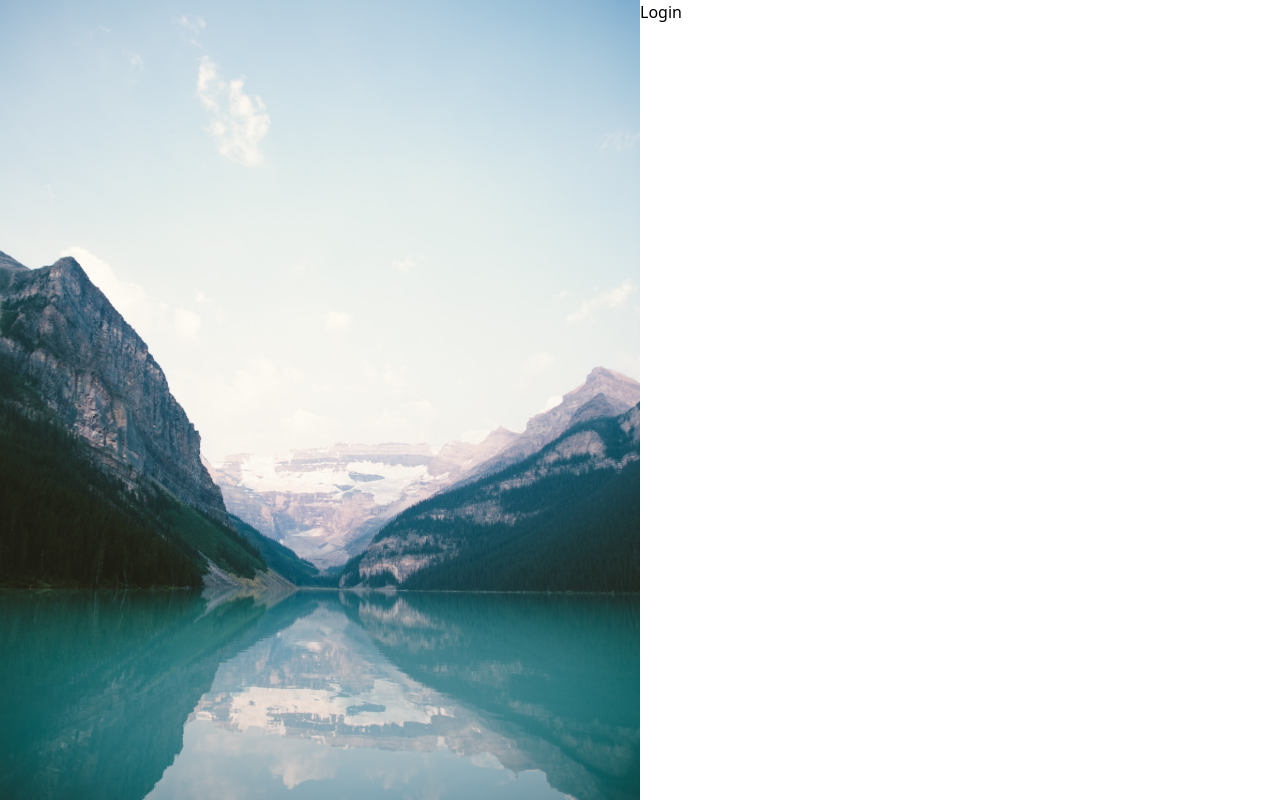
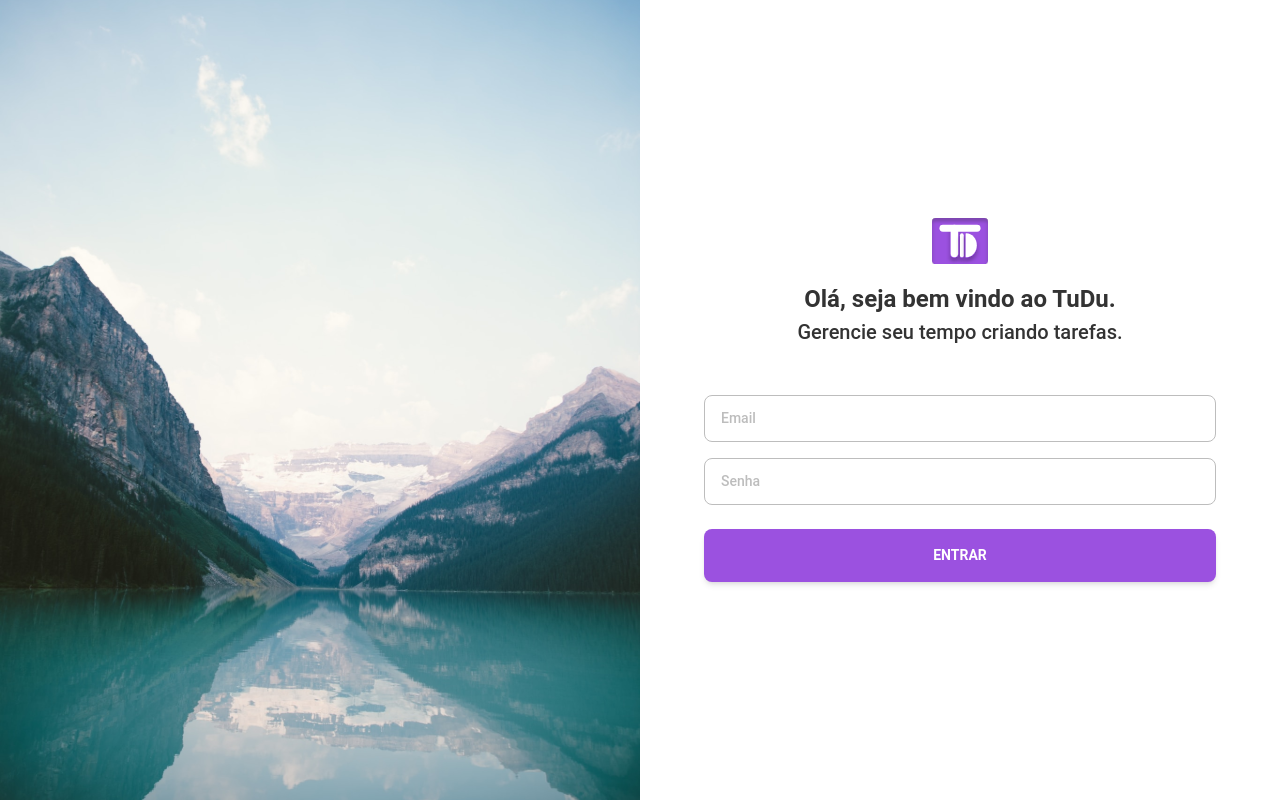
Before and after one commit to Du-devBR/Tu-Du-App, a React (Vite) app in the folder frontend/tu-du-app/: page /login in a window 1280 px wide. Built offline with nearby package versions, Linux system fonts and the light colour scheme.

Commit message:
chore: Criado tela de login com autenticação retornando token

```diff
--- a/frontend/tu-du-app/src/components/login/index.tsx
+++ b/frontend/tu-du-app/src/components/login/index.tsx
@@ -1,5 +1,67 @@
+import { ToastContainer } from "react-toastify";
+import logo from '../../assets/img/logo.svg'
+import { FormEvent, useState } from "react";
+import { useDispatch, useSelector } from "react-redux";
+import { IRootState } from "../../redux/store";
+import { fetchPostLogin } from "../../redux/reducer/login/action";
+
 export function Login(){
+
+  const dispatch = useDispatch()
+  const {loading, sucess, error, data} = useSelector((store: IRootState) => store.login)
+
+  const [errorEmail, setErrorEmail] = useState(false)
+  const [errorPassword, setErrorPassword] = useState(false)
+  const [loginUser, setLoginUser] = useState<ILoginUser>({
+    username: "",
+    password: "",
+  })
+
+  function submitLoginUser(event: FormEvent<HTMLFormElement>){
+    event.preventDefault()
+    dispatch<any>(fetchPostLogin(loginUser))
+  }
+
+  console.log(data)
+
   return(
-    <h1>Login</h1>
+    <div className=" w-1/2 flex flex-col items-center px-16 justify-center gap-6">
+      <div className="flex flex-col items-center">
+        <img className=" w-14 mb-4" src={logo} alt="" />
+        <h2 className=" text-h1 font-lg font-roboto text-black-800">Olá, seja bem vindo ao TuDu.</h2>
+        <p className=" text-h2 font-roboto font-md text-black-800">Gerencie seu tempo criando tarefas.</p>
+      </div>
+      {loading ? <p>...carregando</p> : <></>}
+      {error ? <p>...erro ao fazer login</p> : <></>}
+      {sucess ? <p>...sucesso</p> : <></>}
+      <div>
+        <ToastContainer autoClose={1000}/>
+      </div>
+      <form className="w-full flex flex-col" action="" onSubmit={submitLoginUser}>
+        <div className="flex flex-col gap-4">
+          <input
+            className={`px-4 py-3 rounded-lg bg-none outline-none border-[1px] text-black-800 font-md font-roboto text-p14 ${errorEmail ? "bg-red-100 border-red-1000 placeholder:text-red-1000" : "border-gray-300 placeholder:text-gray-300"} focus:outline-none focus:border-purple-1000 focus:ring-1 focus:ring-purple-100`}
+            type="text"
+            value={loginUser.username}
+            placeholder={`${errorEmail ? "email não cadastrado" : "Email"}`}
+            onChange={(event) => setLoginUser({...loginUser, username: event.target.value})}
+          />
+          <input
+            type="text"
+            value={loginUser.password}
+            className={`px-4 py-3 rounded-lg bg-none outline-none border-[1px] text-black-800 font-md font-roboto text-p14 ${errorPassword ? "bg-red-100 border-red-1000 placeholder:text-red-1000" : "border-gray-300 placeholder:text-gray-300"} focus:outline-none focus:border-purple-1000 focus:ring-1 focus:ring-purple-100`}
+            placeholder={`${errorPassword ? "Senha incorreta" : "Senha"}`}
+            onChange={(event) => setLoginUser({...loginUser, password: event.target.value})}
+          />
+        </div>
+        <button
+          className={`w-full py-4 mt-6 rounded-lg border-none bg-purple-1000 text-white font-roboto font-lg text-button uppercase shadow-md  hover:shadow-black-800 duration-500 `}
+          type="submit"
+            >
+              Entrar
+              {/* {loading ? "Cadastrando" : "Cadastrar"} */}
+        </button>
+      </form>
+    </div>
   )
 }
--- a/frontend/tu-du-app/src/pages/forms/interface.ts
+++ b/frontend/tu-du-app/src/pages/forms/interface.ts
@@ -6,3 +6,8 @@ interface IUserData {
   confirmePassword:string,
   role: string,
 }
+
+interface ILoginUser {
+  username: string,
+  password: string,
+}
--- /dev/null
+++ b/frontend/tu-du-app/src/redux/reducer/login/action.tsx
@@ -0,0 +1,39 @@
+import axios from "axios";
+import { urlApi } from "../../../service/api";
+import { POST_LOGIN_ERROR, POST_LOGIN_REQUEST, POST_LOGIN_SUCCESS } from "./interface-action";
+
+const postLoginUser = (payload: ILoginUser) =>{
+  return {
+    type: POST_LOGIN_SUCCESS,
+    payload,
+  }
+}
+
+const postLoginUserError = (payload: boolean) => {
+  return {
+    type: POST_LOGIN_ERROR,
+    payload
+  }
+}
+
+const postLoginUserRequest = (payload: boolean) => {
+  return {
+    type:POST_LOGIN_REQUEST,
+    payload
+  }
+}
+
+
+export const fetchPostLogin = (loginData: ILoginUser) => {
+  return async(dispatch: any) => {
+    dispatch(postLoginUserRequest(true))
+    try {
+      const response = await axios.post(
+        `${urlApi}/api/login`, loginData
+      )
+      dispatch(postLoginUser(response.data))
+    } catch (error) {
+      dispatch(postLoginUserError(true))
+    }
+  }
+}
--- /dev/null
+++ b/frontend/tu-du-app/src/redux/reducer/login/interface-action.ts
@@ -0,0 +1,25 @@
+export const POST_LOGIN_ERROR = "POST_LOGIN_ERROR";
+export const POST_LOGIN_SUCCESS = "POST_LOGIN_SUCCESS";
+export const POST_LOGIN_REQUEST = "POST_LOGIN_REQUEST"
+
+
+interface IActionPostLoginError {
+  type: "POST_LOGIN_ERROR",
+  payload: boolean,
+}
+
+interface IActionPostLoginSuccess {
+  type: "POST_LOGIN_SUCCESS",
+  payload: ILoginUser,
+}
+
+interface IActionPostLoginRequest {
+  type: "POST_LOGIN_REQUEST",
+  payload: boolean,
+}
+
+
+export type Action = |
+IActionPostLoginError |
+IActionPostLoginSuccess |
+IActionPostLoginRequest
--- /dev/null
+++ b/frontend/tu-du-app/src/redux/reducer/login/reducer.ts
@@ -0,0 +1,52 @@
+import { Action } from "./interface-action";
+
+export interface ILoginState {
+  loading: boolean | null;
+  data: IUserData | null;
+  error: boolean | null;
+  sucess: boolean | null;
+}
+
+
+const INITIAL_STATE = {
+  loading: false,
+  data: null,
+  error: false,
+  sucess: false,
+};
+
+
+export function LoginReducer(state=INITIAL_STATE, action: Action){
+  switch(action.type){
+    case "POST_LOGIN_REQUEST":
+      return{
+        ...state,
+        loading: action.payload,
+        data: null,
+        error: false,
+        sucess: false,
+      }
+
+    case "POST_LOGIN_SUCCESS":
+      return {
+        ...state,
+        loading: false,
+        data: action.payload,
+        error: false,
+        sucess: true,
+      }
+
+    case "POST_LOGIN_ERROR":
+      return{
+        ...state,
+        loading: false,
+        data: null,
+        error: action.payload,
+        sucess: false,
+      }
+
+    default: {
+      return state;
+    }
+  }
+}
--- a/frontend/tu-du-app/src/redux/store.ts
+++ b/frontend/tu-du-app/src/redux/store.ts
@@ -2,13 +2,16 @@ import { applyMiddleware, combineReducers, legacy_createStore } from 'redux';
 
 import thunk from 'redux-thunk';
 import { IRegistrationState, RegitrationReducer } from './reducer/register/reducer';
+import { ILoginState, LoginReducer } from './reducer/login/reducer';
 
 export type IRootState = {
   register: IRegistrationState;
+  login: ILoginState;
 };
 
 const reducer = combineReducers({
   register: RegitrationReducer,
+  login: LoginReducer,
 });
 
 export const appStore = legacy_createStore(reducer, applyMiddleware(thunk));
```
